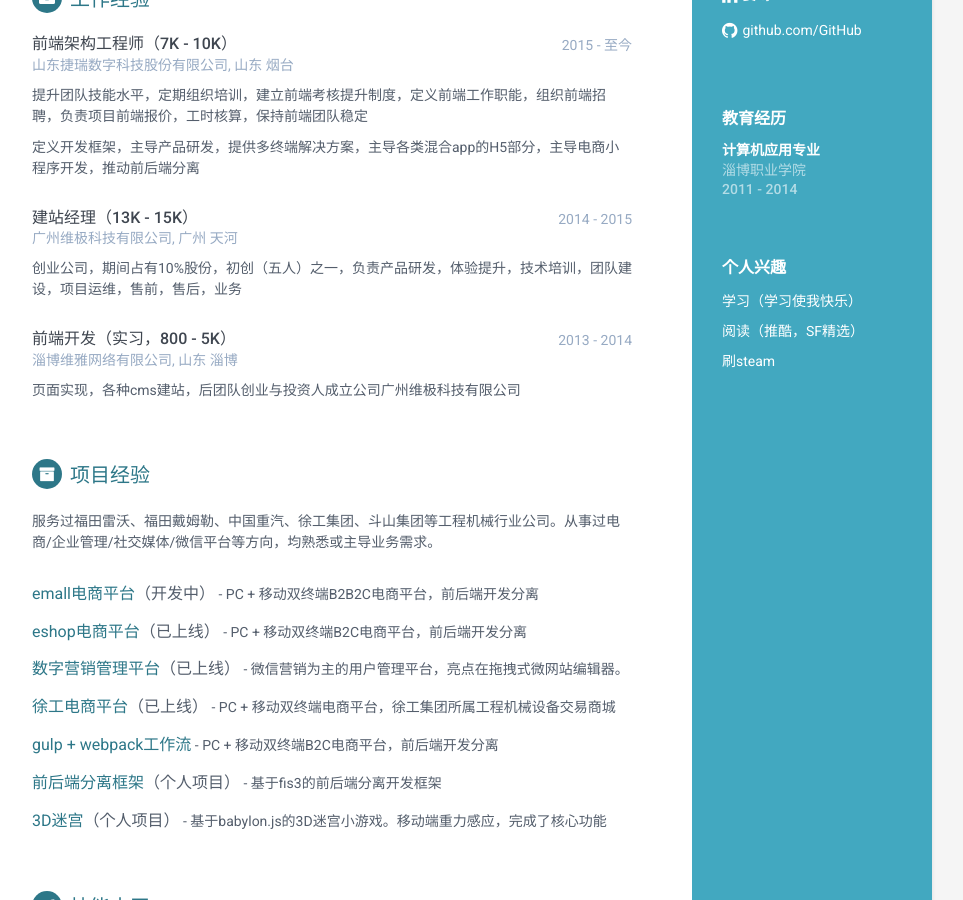
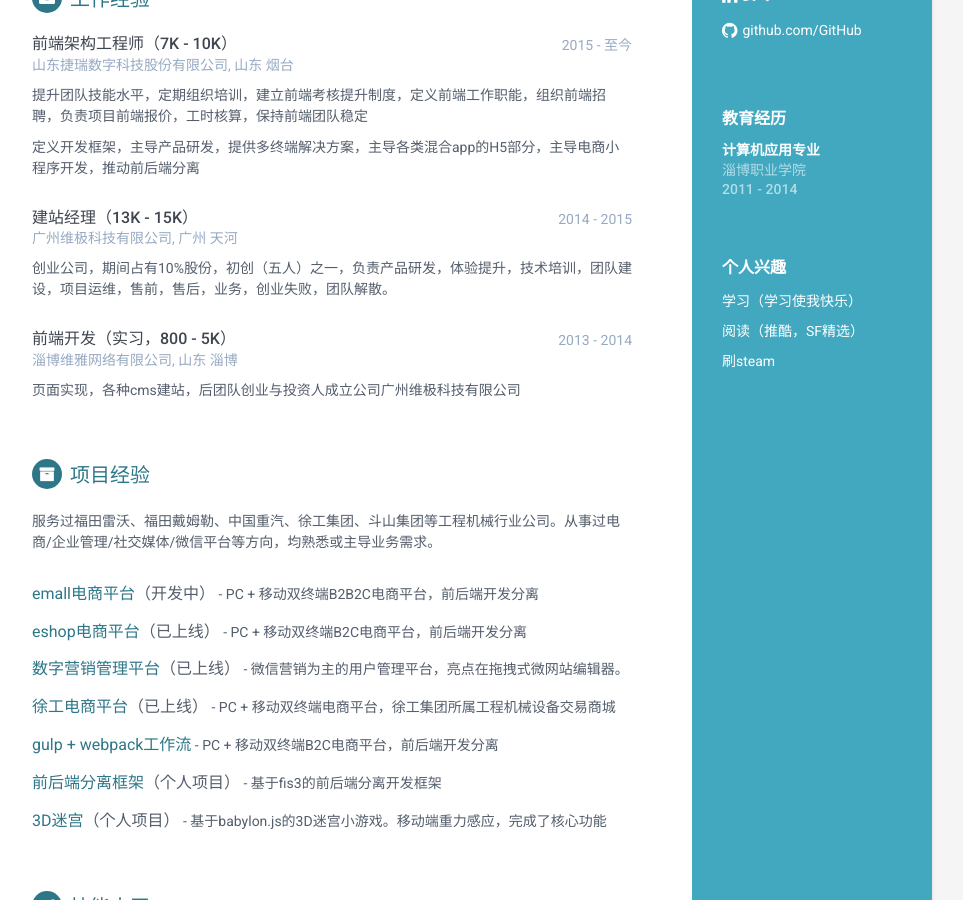
Before and after one commit to hotjp/introduce, a Jekyll site: the page built from index.html, in a window 1280 px wide and 900 px high, scrolled down 454 px. Shown: the whole window, without its empty margins (188-1151 px from the left). Built offline with Jekyll 4.4.1, drawn with Linux system fonts in a browser that asks for light colours.

Commit message:
oh... its important

```diff
--- a/_includes/experience.html
+++ b/_includes/experience.html
@@ -24,7 +24,7 @@
                         <div class="company">广州维极科技有限公司, 广州 天河</div>
                     </div><!--//meta-->
                     <div class="details">
-                        <p>创业公司，期间占有10%股份，初创（五人）之一，负责产品研发，体验提升，技术培训，团队建设，项目运维，售前，售后，业务</p>
+                        <p>创业公司，期间占有10%股份，初创（五人）之一，负责产品研发，体验提升，技术培训，团队建设，项目运维，售前，售后，业务，创业失败，团队解散。</p>
 
                     </div><!--//details-->
                 </div><!--//item-->
```
